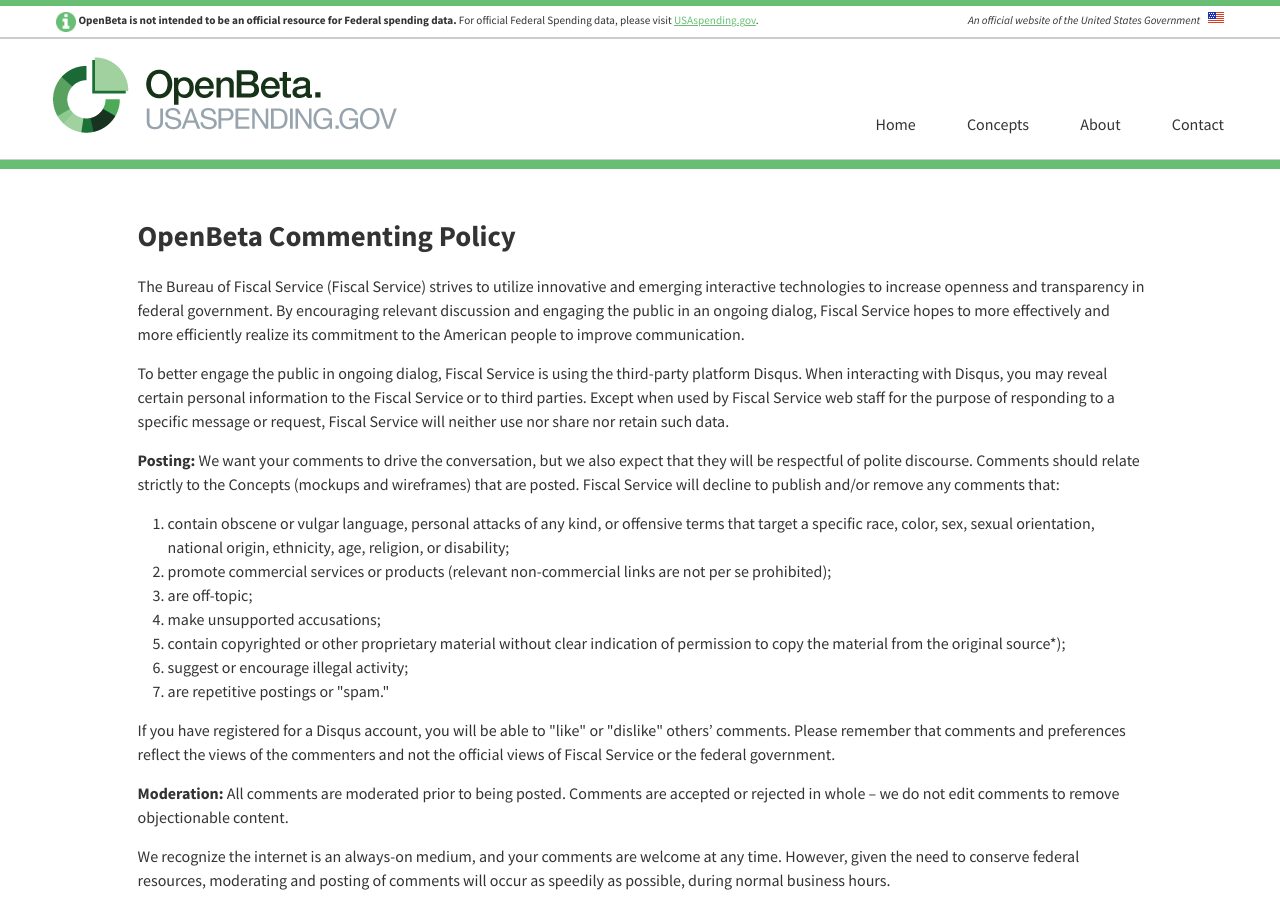
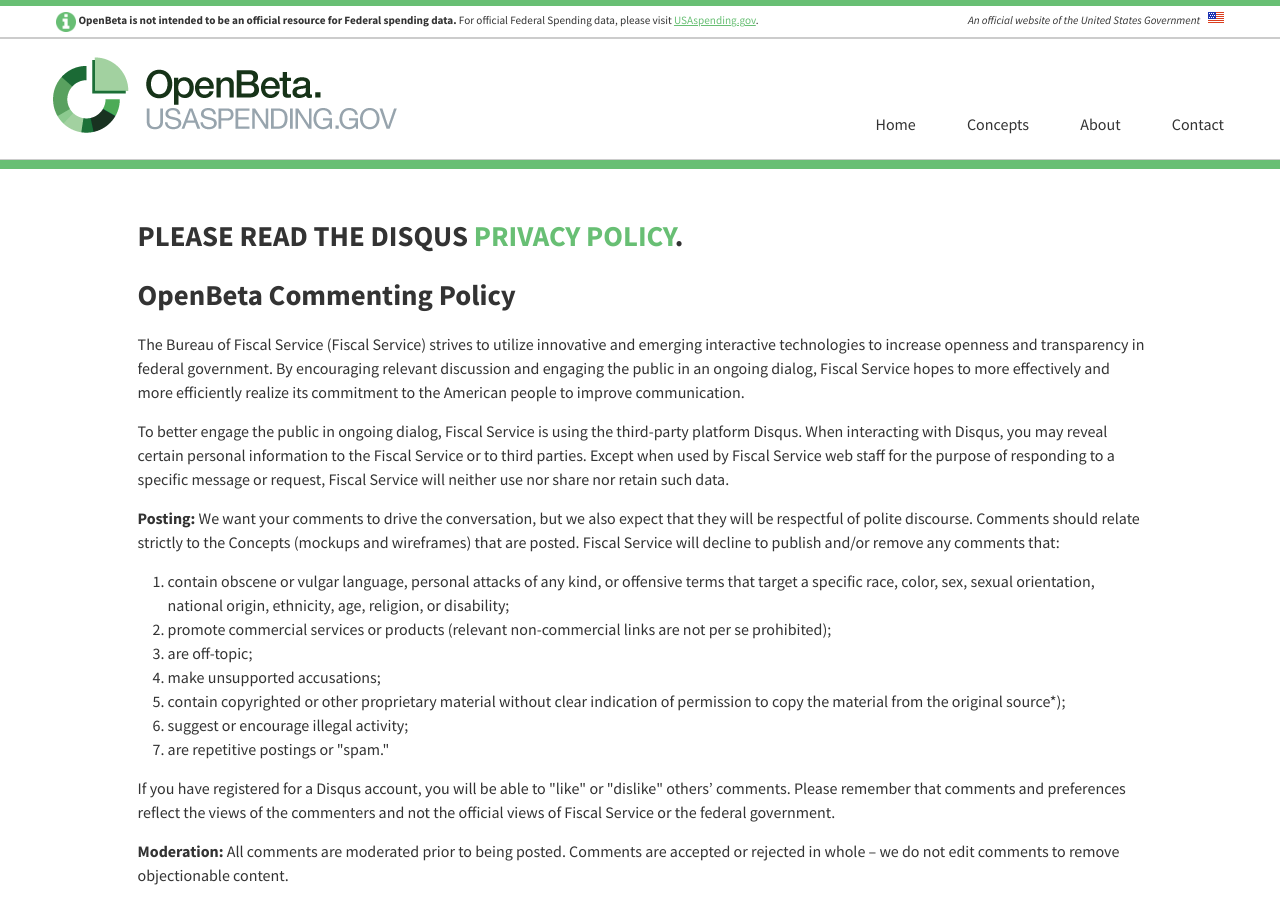
Before and after one commit to fedspendingtransparency/openbeta, a Jekyll site: the page built from commenting-policy/index.html, in a window 1280 px wide and 900 px high. Built offline with Jekyll 4.4.1, drawn with Linux system fonts in a browser that asks for light colours; nearby versions of some CDN libraries.

Commit message:
Added text to the commenting privacy policy page.

```diff
--- a/_data/commenting-privacy-policy.yml
+++ b/_data/commenting-privacy-policy.yml
@@ -1,6 +1,8 @@
 # About Page
 
-headline: OpenBeta Commenting Policy
+headline:
+  - text: "PLEASE READ THE DISQUS <a href='https://help.disqus.com/customer/portal/articles/1657951?utm_source=disqus&utm_medium=embed-footer&utm_content=privacy-btn' target='_blank'>PRIVACY POLICY</a>."
+  - text: OpenBeta Commenting Policy
 
 content:
   - text: "The Bureau of Fiscal Service (Fiscal Service) strives to utilize innovative and emerging interactive technologies to increase openness and transparency in federal government. By encouraging relevant discussion and engaging the public in an ongoing dialog, Fiscal Service hopes to more effectively and more efficiently realize its commitment to the American people to improve communication."
--- a/commenting-policy/index.html
+++ b/commenting-policy/index.html
@@ -7,9 +7,11 @@ layout: default
 <section id="commenting-policy" class="usa-section">
   <div class="grid">
     <div class="usa-width-twelve">
-      <h1 class="usa-banner-title list-header">
-        {{ site.data.commenting-privacy-policy.headline }}
-      </h1>
+      {% for headline in site.data.commenting-privacy-policy.headline %}
+        <h1 class="usa-banner-title list-header">
+          {{ headline.text }}
+        </h1>
+      {% endfor %}
 
       {% for paragraph in site.data.commenting-privacy-policy.content %}
         <p>{{ paragraph.text | replace: '!SITE_BASEURL!', site.baseurl }}</p>
```
